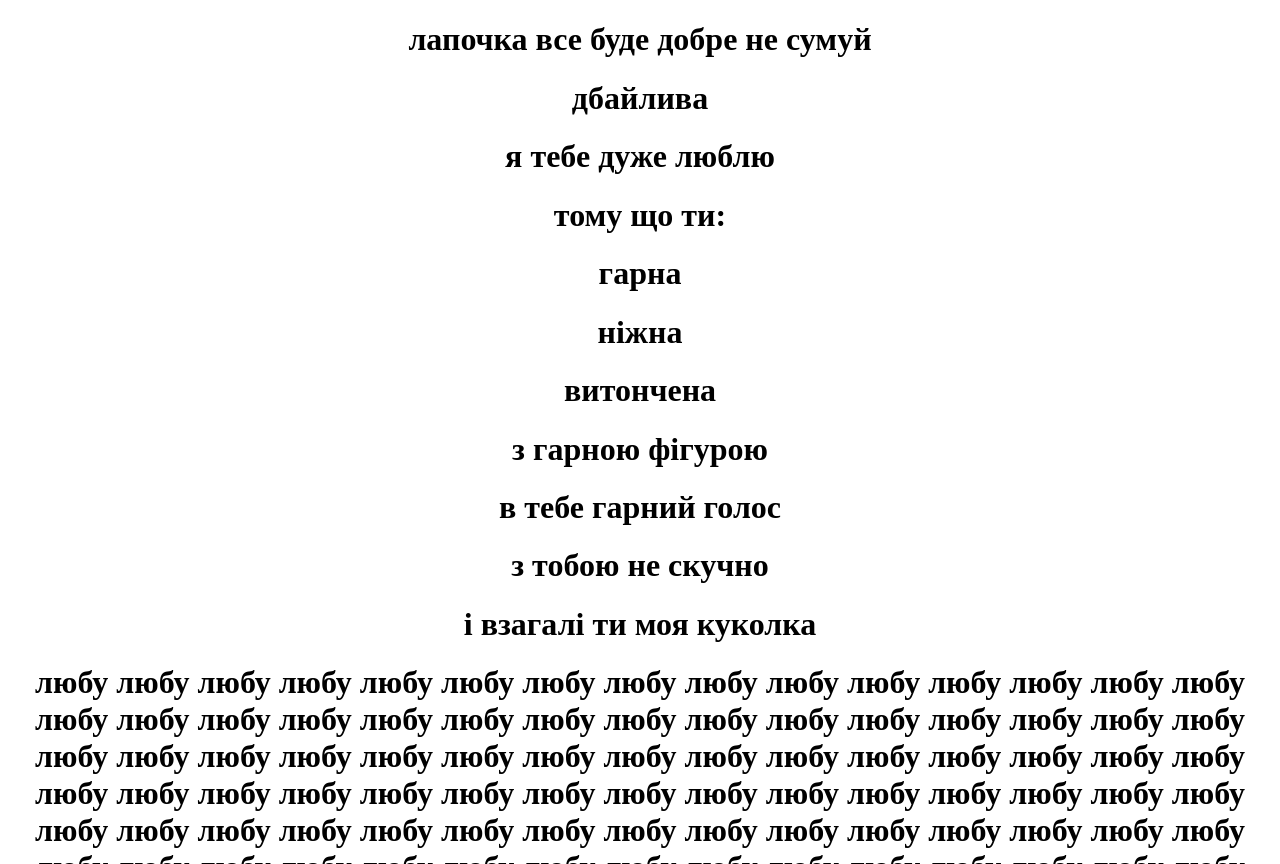
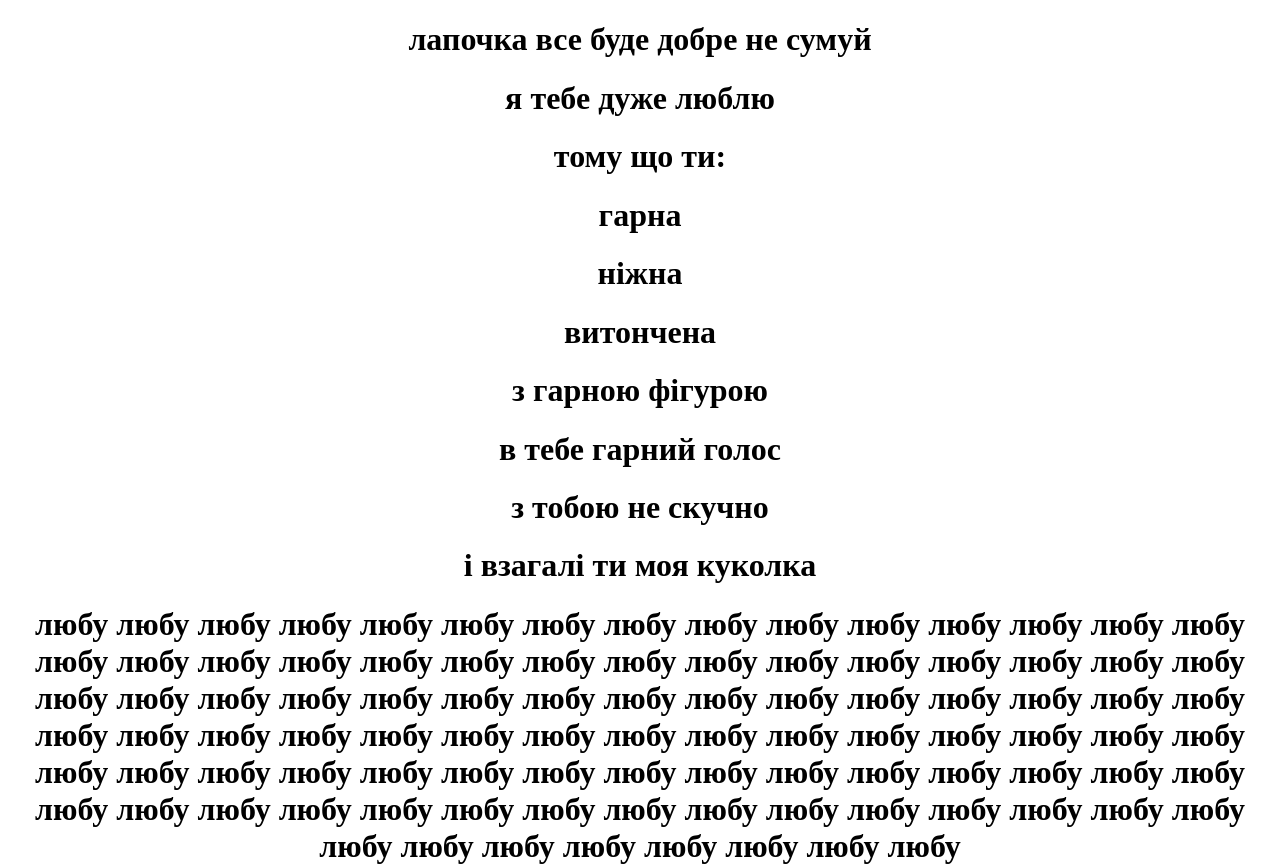
Before and after one commit to artemqwer/html, a plain HTML site: page index.html in a window 1280 px wide. Shown: the top 864 px of the page. Drawn offline with Linux system fonts and the light colour scheme.

Commit message:
Update index.html

```diff
--- a/index.html
+++ b/index.html
@@ -6,7 +6,6 @@
 </head>
 <body>
    <center><div> <h1>лапочка все буде добре не сумуй</h1>
-    <h1>дбайлива</h1>
     <h1>я тебе дуже люблю</h1>
     <h1>тому що ти:</h1>
     <h1>гарна</h1>
```
